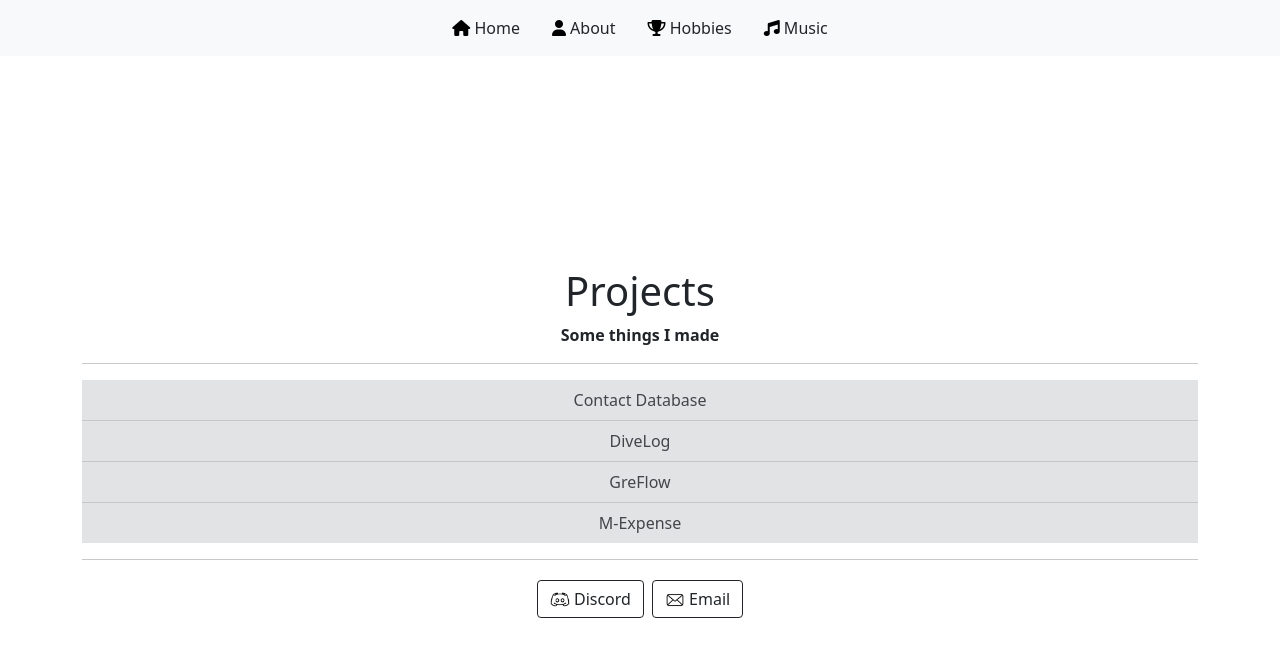
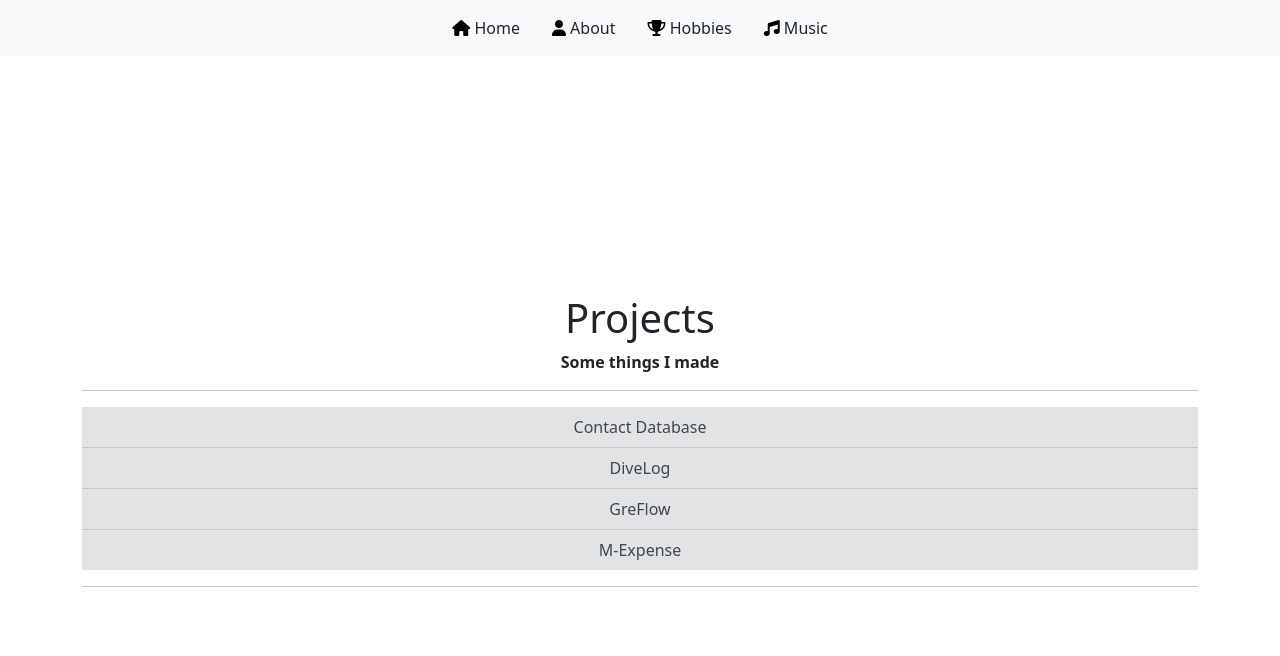
Before and after one commit to IXZ7799/IXZ7799.github.io, a website: page pages/projects.html in a window 1280 px wide. Drawn offline with nearby package versions, Linux system fonts and the light colour scheme.

Commit message:
Update projects.html

```diff
--- a/pages/projects.html
+++ b/pages/projects.html
@@ -54,14 +54,6 @@
             </li>
         </ul>
         <hr>
-        <div class="d-flex flex-wrap justify-content-center mb-2">
-            <a href="https://discord.com/users/394594679221518336" class="btn btn-outline-dark m-1">
-                <img src="../images/discord-logo.png" width="20" height="20" alt="Discord"> Discord
-            </a>
-            <a href="mailto:ixzwolf7799%40gmail%2ecom" class="btn btn-outline-dark m-1">
-                <img src="../images/mail-logo.png" width="20" height="20" alt="Email"> Email
-            </a>
-        </div>
     </div>
 
     <script src="https://cdn.jsdelivr.net/npm/@popperjs/core@2.9.2/dist/umd/popper.min.js"></script>
```
